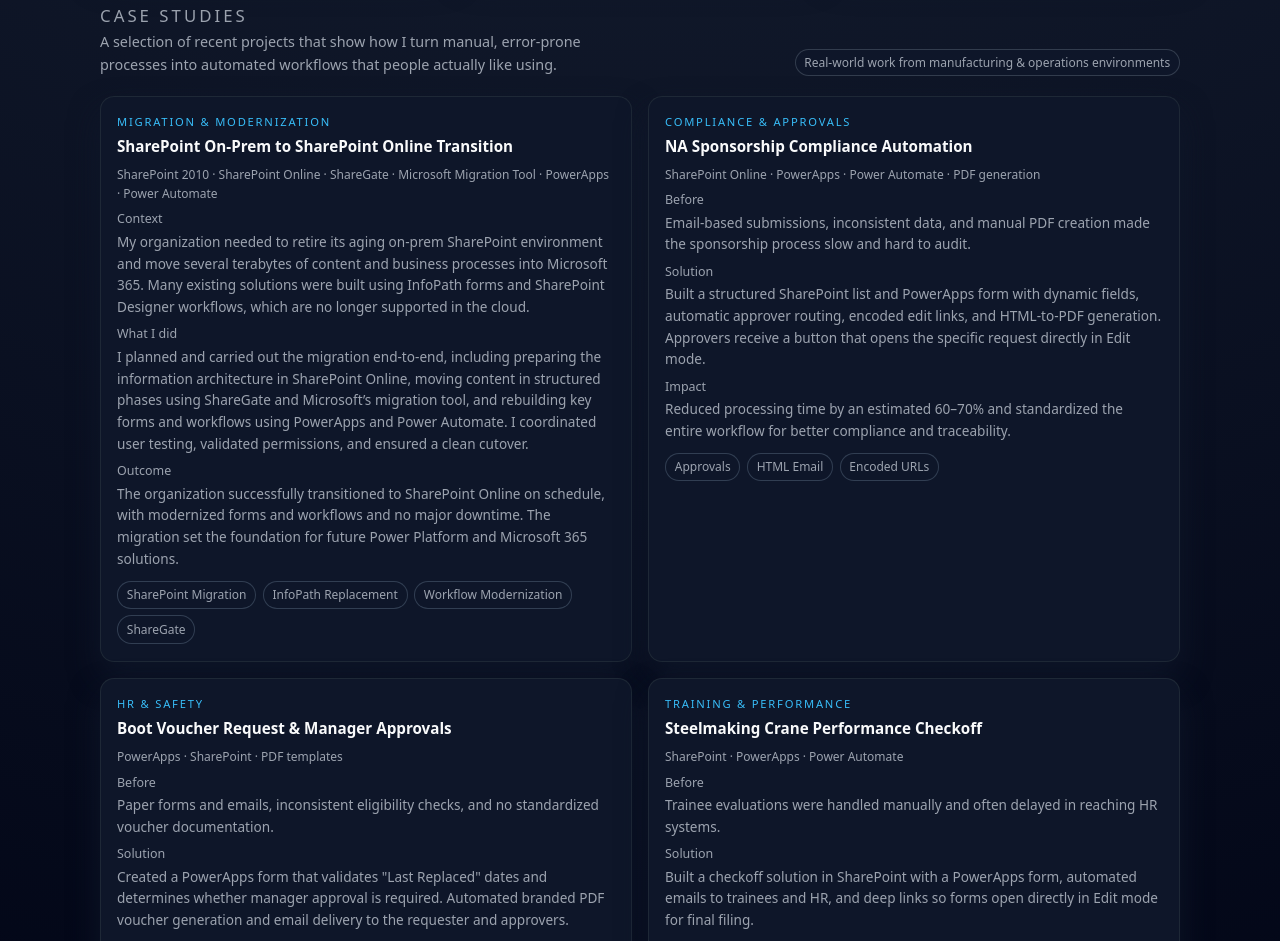
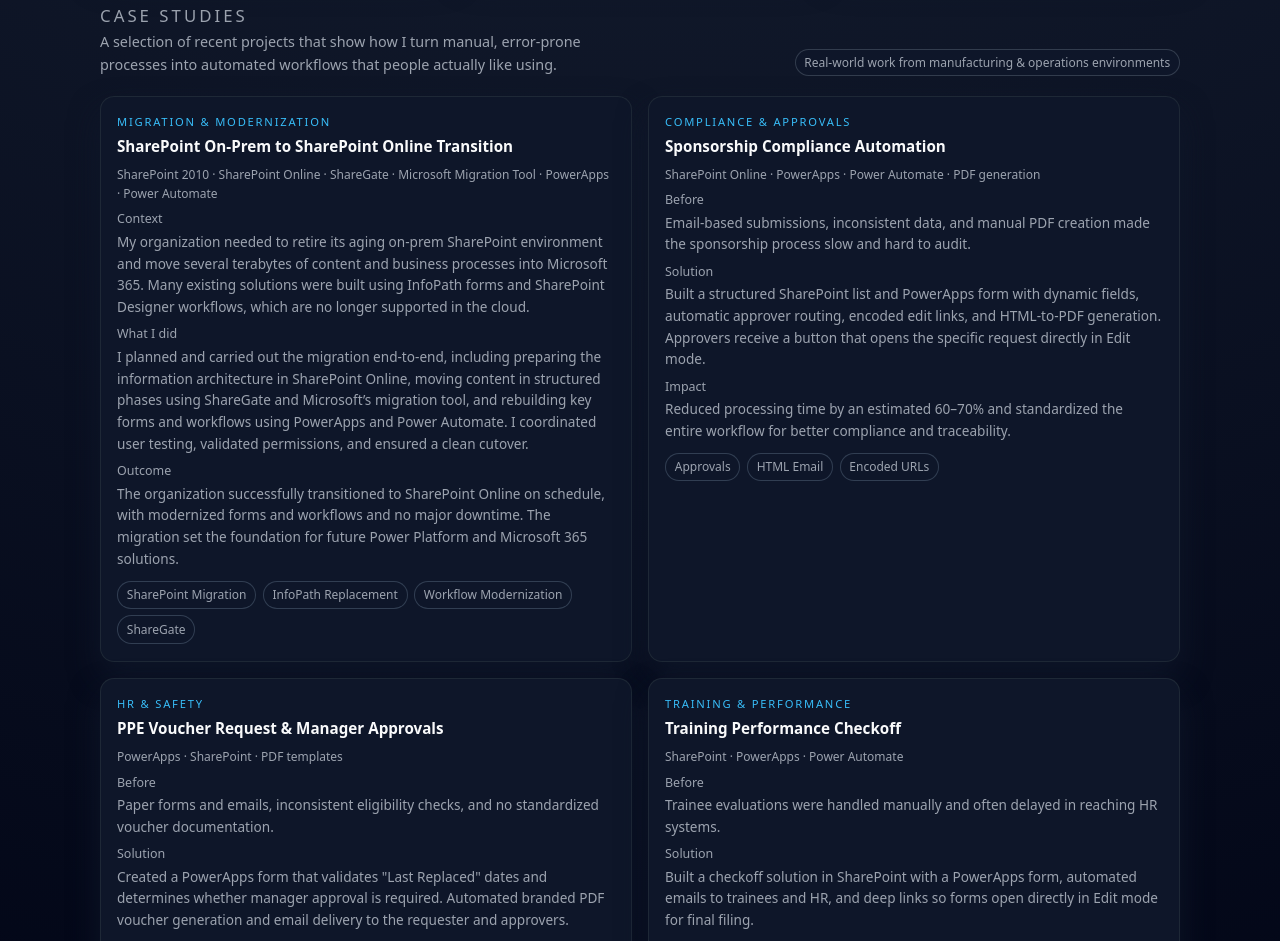
Before and after one commit to prbyrne1313/prbyrne1313.github.io, a plain HTML site: page index.html in a window 1280 px wide. Shown: the part 1173-2114 px from the top of the page. Drawn offline with Linux system fonts and the light colour scheme.

Commit message:
Update index.html

```diff
--- a/index.html
+++ b/index.html
@@ -840,7 +840,7 @@
 
   <article class="case-card">
     <div class="case-pill">Compliance &amp; Approvals</div>
-    <div class="case-title">NA Sponsorship Compliance Automation</div>
+    <div class="case-title">Sponsorship Compliance Automation</div>
     <div class="case-meta">SharePoint Online · PowerApps · Power Automate · PDF generation</div>
     <div class="case-label">Before</div>
     <p class="case-text">
@@ -867,7 +867,7 @@
 
   <article class="case-card">
     <div class="case-pill">HR &amp; Safety</div>
-    <div class="case-title">Boot Voucher Request &amp; Manager Approvals</div>
+    <div class="case-title">PPE Voucher Request &amp; Manager Approvals</div>
     <div class="case-meta">PowerApps · SharePoint · PDF templates</div>
     <div class="case-label">Before</div>
     <p class="case-text">
@@ -893,7 +893,7 @@
 
   <article class="case-card">
     <div class="case-pill">Training &amp; Performance</div>
-    <div class="case-title">Steelmaking Crane Performance Checkoff</div>
+    <div class="case-title">Training Performance Checkoff</div>
     <div class="case-meta">SharePoint · PowerApps · Power Automate</div>
     <div class="case-label">Before</div>
     <p class="case-text">
```
